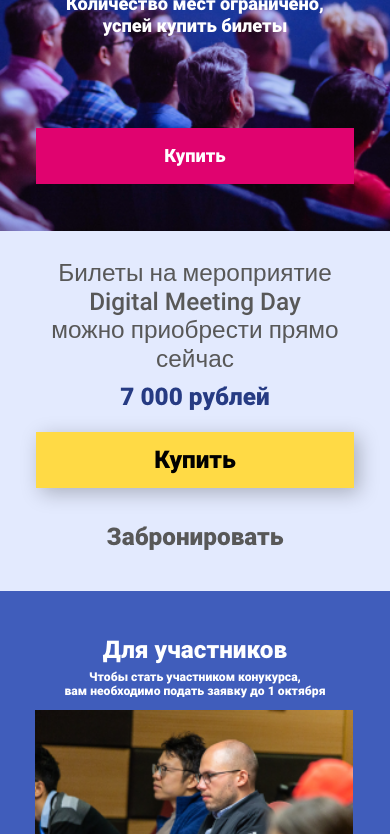
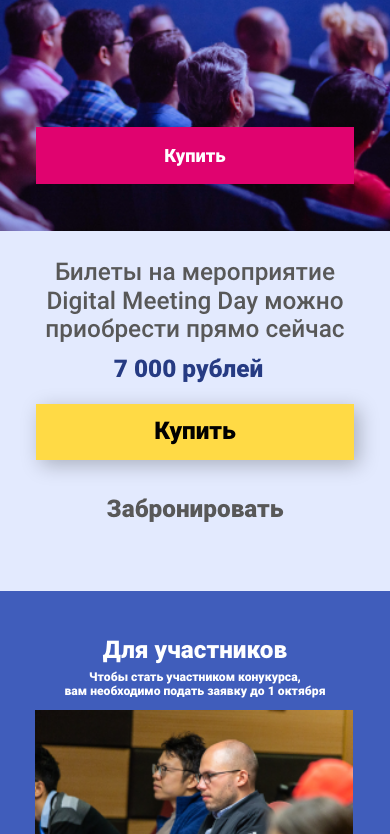
Before and after one commit to WebHeroSchool/Digital-Meeting, a plain HTML site: page index.html in a window 390 px wide. Shown: the part 176-1010 px from the top of the page. Drawn offline with Linux system fonts and the light colour scheme.

Commit message:
подгонка макета

```diff
--- a/fonts/fonts.css
+++ b/fonts/fonts.css
@@ -7,7 +7,7 @@
 
 @font-face {
     font-family: 'robotomedium';
-    src: url('./roboto-medium-webfont.woff') format('woff');
+    src: url('./Roboto-Medium.woff') format('woff');
     font-weight: normal;
     font-style: normal;
 
--- a/index.html
+++ b/index.html
@@ -36,7 +36,8 @@
 	    </div>
 	  	  <div class="header-main">
 	  	    <div class="header-main__title">Digital Meeting day</div>
-	  	    <div class="header-main__subtitle">Количество мест ограничено,<br>успей купить билеты</div>
+	  	    <div class="header-main__subtitle">Количество мест ограничено,
+          успей купить билеты</div>
             <div class="header-main__button">Купить</div>
 	  	  </div>
 	  </header>
--- a/style.css
+++ b/style.css
@@ -84,6 +84,7 @@ header {
 
 .header-main__subtitle {
 	margin-bottom: 2.708vw;
+	white-space: pre-line;
 }
 
 .header-main__button {
@@ -111,17 +112,20 @@ header {
 }
 
 .container-wrapper__text {
-	font: 500 2.083vw/2.442vw robotomedium, arial, helvetica, sans-serif;
+	font: 500 2.121vw/2.442vw robotomedium, arial, helvetica, sans-serif;
 	color: #585858;
 	margin: 3.819vw 0 2.778vw 0;
 	text-align: center;
-	width: 52%;
-}v
+	width: 54%;
+	white-space: pre-line;
+}
 
 .container-wrapper__price {
 	font: 900 2.083vw/2.442vw robotoblack, arial, helvetica, sans-serif;
 	color: #263B83;
 	margin-bottom: 2.292vw;
+	margin-right: 13px;
+
 }
 
 .container-wrapper__book {
@@ -164,7 +168,7 @@ header {
 }
 
 .holder-main__subtitle {
-	font: 900 1.4vw/1.628vw robotoblack, arial, helvetica, sans-serif;
+	font: 900 1.389vw/1.628vw robotoblack, arial, helvetica, sans-serif;
 	color: #FFFFFF;
 }
 
@@ -298,11 +302,7 @@ header {
   display: flex;
   flex-direction: row;
   justify-content:space-between;
-  padding-top: 3.4vw;
-}
-
-.footer-wrapper__location {
-  padding-top: 0.278vw;
+  padding-top: 3.1vw;
 }
 
 .footer-wrapper__location,
@@ -316,6 +316,7 @@ header {
 	display: flex;
 	justify-content: space-between;
 	width: 12.222vw;
+	padding-top: 5px;
 }
 
 .navigation-icon {
@@ -367,6 +368,11 @@ header {
 .footer-icon_second {
 	padding-top: 0.556vw;
 	background-size: 86%;
+}
+
+.footer-wrapper-text {
+	padding-top: 5px;
+
 }
 
 .mobile-nav {
@@ -533,7 +539,7 @@ header {
   }
 
   .header-main__title {
-    font: 900 9.5vw/10.987vw robotoblack, arial, helvetica, sans-serif;
+    font: 900 9.36vw/10.987vw robotoblack, arial, helvetica, sans-serif;
     text-align: center;
     margin-bottom: 2.1vw;
   }
@@ -544,7 +550,7 @@ header {
   }
 
   .header-main__subtitle {
-  	margin-bottom: 23.5vw;
+  	margin-bottom: 34.4vw;
   	text-align: center;
   }
 
@@ -565,7 +571,7 @@ header {
   .container-wrapper__text {
     font: 500 6.250vw/7.325vw robotomedium, arial, helvetica, sans-serif;
     margin: 7vw 0 2.778vw 0;
-    width: 90%;
+    width: 94%;
   }
 
   .container-wrapper__price {
@@ -701,6 +707,7 @@ header {
   	font: 900 2.500vw/2.931vw robotoblack, arial, helvetica, sans-serif;
   }
 
+
   .footer__text_second {
   	font: 900 2.500vw/2.931vw robotoblack, arial, helvetica, sans-serif;
   }
```
Also changed, not shown: fonts/Roboto-Medium.woff (added), fonts/roboto-medium-webfont.woff (deleted), 1 other file.
